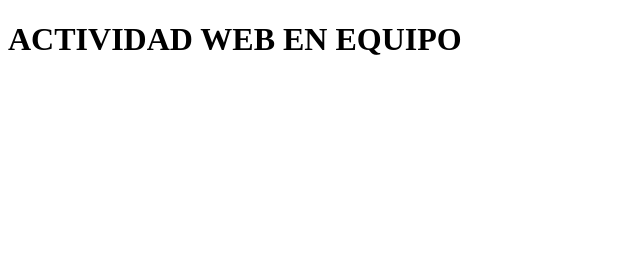
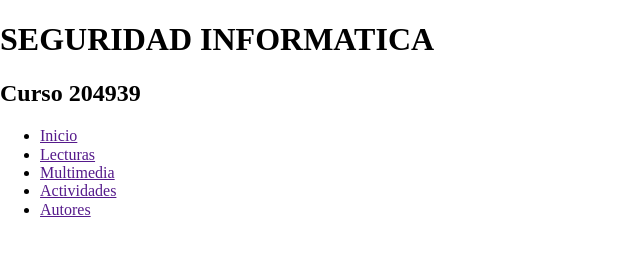
Before and after one commit to ivonneprd2/SitioWebOvi, a plain HTML site: page index.html in a window 1280 px wide. Shown: the whole page, without its empty margins (0-640 px from the left). Drawn offline with nearby package versions, Linux system fonts and the light colour scheme.

Commit message:
Update index.html

```diff
--- a/index.html
+++ b/index.html
@@ -2,8 +2,24 @@
 <!-- saved from url=(0074)https://app.moqups.com/ivonneprd2@gmail.com/PtWEfgFA6m/view/page/ae7908755 -->
 <html class="gr__app_moqups_com"><head><meta http-equiv="Content-Type" content="text/html; charset=UTF-8">
 <head>
+   <link rel="stylesheet" type="text/css" href="css/normalize.css">
+   <title>ACTIVIDAD WEB EN EQUIPO</title>
 </head>
+
 <body>
-   <h1>ACTIVIDAD WEB EN EQUIPO</h1>
+   <header>
+      <h1>SEGURIDAD INFORMATICA</h1>
+      <h2>Curso 204939</h2>
+   </header>
+   <nav>
+      <ul>
+         <li><a href="">Inicio</a></li>
+         <li><a href="">Lecturas</a></li>
+         <li><a href="">Multimedia</a></li>
+         <li><a href="">Actividades</a></li>
+         <li><a href="">Autores</a></li>
+      </ul>
+   </nav>
+
 </body>
 </html>
```
